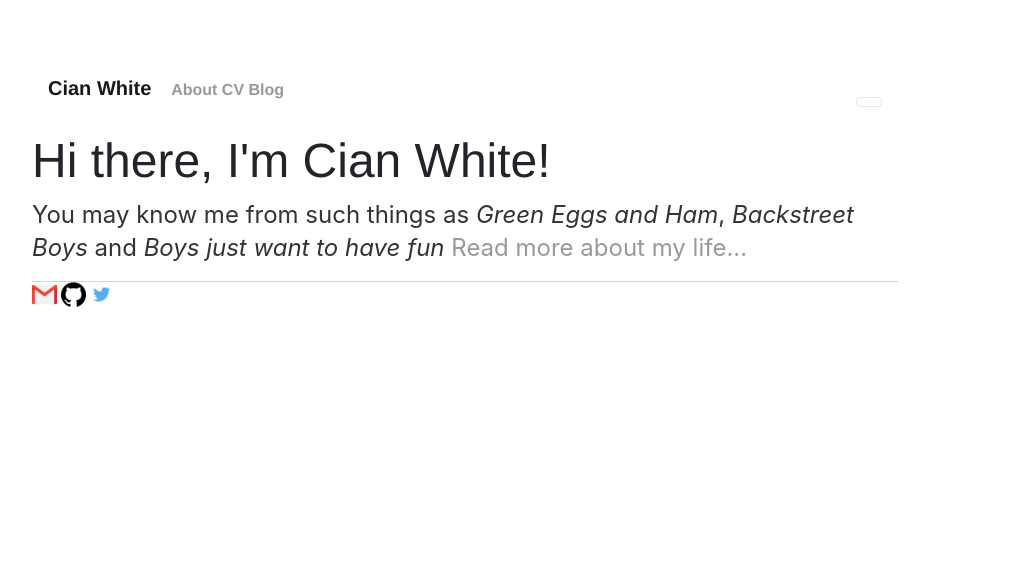
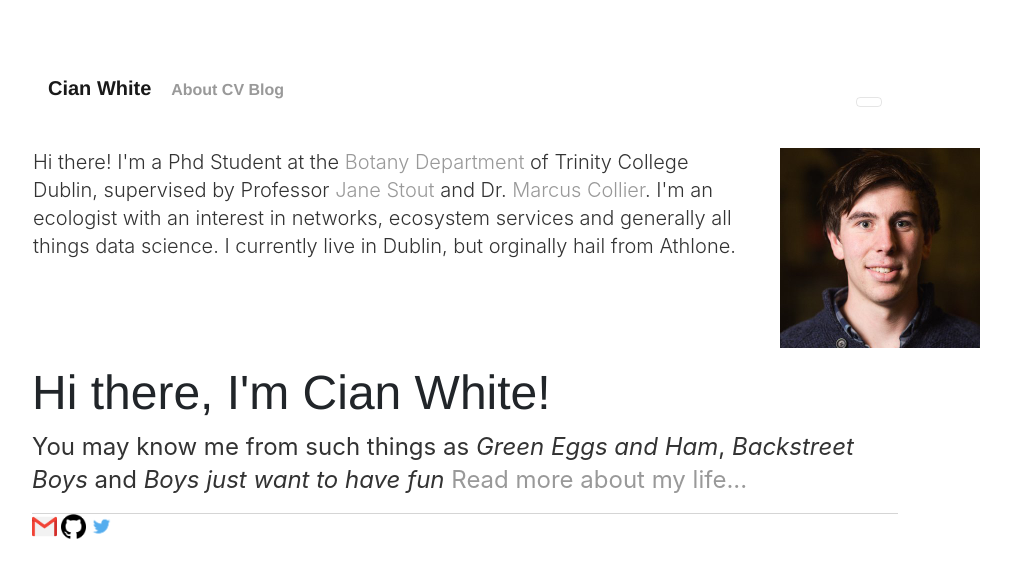
Before and after one commit to ciwhite/ciwhite.github.io, a Jekyll site: the page built from index.html, in a window 1280 px wide. Shown: the top 578 px of the page, without its empty margins (175-1186 px from the left). Built offline with Jekyll 4.4.1, drawn with Linux system fonts in a browser that asks for light colours; nearby versions of some CDN libraries.

Commit message:
updating home screen

```diff
--- a/_layouts/default.html
+++ b/_layouts/default.html
@@ -48,7 +48,23 @@
 </div>
 </nav>
 
-<!--- Image Slider -->
+<!--- About Section -->
+
+<section id="about" class="first">
+	<div class="container">
+		<div class="row">
+			<div class="col-xs-12 col-sm-12 col-md-9 col-lg-9 col-xl-10">
+				<p class="lead">
+					Hi there! I'm a Phd Student at the <a href="https://www.tcd.ie/Botany/">Botany Department</a> of Trinity College Dublin, supervised by Professor <a href="https://www.tcd.ie/Botany/people/stoutj/">Jane Stout</a> and Dr. <a href="https://www.tcd.ie/Botany/people/colliema/"> Marcus Collier</a>. I'm an ecologist with an interest in networks, ecosystem services and generally all things data science. I currently live in Dublin, but orginally hail from Athlone.
+				</p>
+			</div>
+			<div class="col-xs-12 col-sm-12 col-md-3 col-lg-3 col-xl-2">
+				<img src="/images/profile.jpg" alt="Profile Picture" style="width:200px;height:200px;border:0;">
+			</div>
+
+		</div>
+	</div>
+</section>
 
 
 			<div class="container">
```
Also changed, not shown: other parts of _layouts/default.html (+1 -1 lines).
